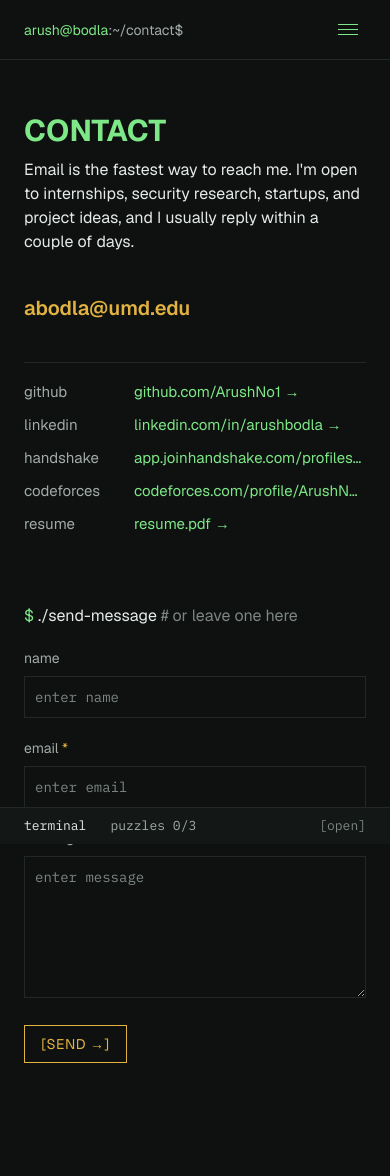
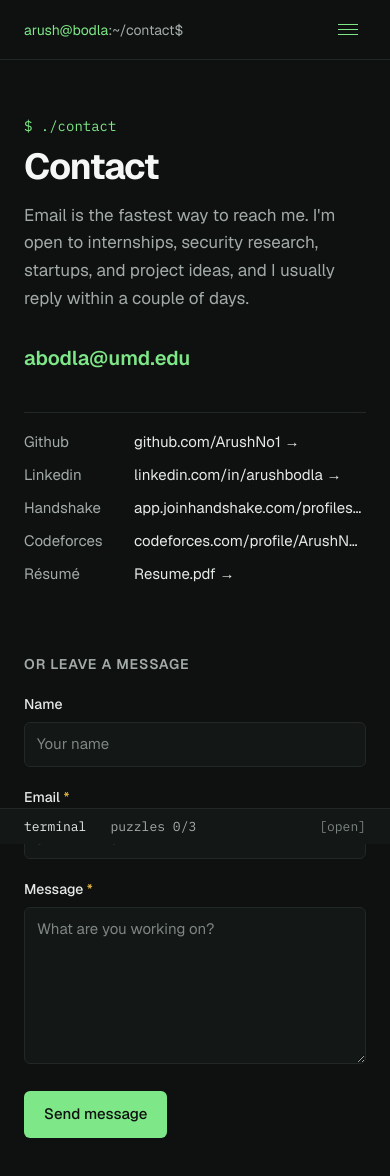
Before and after one commit to ArushNo1/PortfolioWebsite, a Next.js app: page /contact in a window 390 px wide. Shown: the top 1176 px of the page. Built offline with nearby package versions, Linux system fonts and the light colour scheme.

Commit message:
Contact and lab: shared header, real form styling, plain-English status messages

```diff
--- a/src/app/lab/LabClient.tsx
+++ b/src/app/lab/LabClient.tsx
@@ -3,6 +3,7 @@
 import { useEffect, useState } from 'react'
 import ChallengeGate from '@/components/challenges/ChallengeGate'
 import PostList from '@/components/lab/PostList'
+import PageHeader from '@/components/ui/PageHeader'
 import { TIER1_KEY } from '@/data/challenges'
 import type { PostMeta } from '@/lib/posts'
 
@@ -28,15 +29,14 @@ export default function LabClient({ posts }: LabClientProps) {
 
   return (
     <section className="mx-auto w-full max-w-6xl px-6 md:px-12 pt-14 md:pt-20 pb-12">
-      <h1 className="text-terminal-green text-3xl md:text-4xl leading-none font-bold mb-3">
-        LAB
-      </h1>
-      <p className="text-base max-w-[640px] mb-10">
-        Writeups, notes, and whatever I was thinking about at the time.
-      </p>
+      <div className="mb-10">
+        <PageHeader title="Lab" command="cd ~/lab">
+          Writeups, notes, and whatever I was thinking about at the time.
+        </PageHeader>
+      </div>
 
       {categories.length > 0 && (
-        <div className="flex flex-wrap gap-x-5 text-sm mb-2">
+        <div className="flex flex-wrap gap-2 text-sm mb-4">
           {['all', ...categories].map((c) => (
             <button
               key={c}
@@ -44,9 +44,11 @@ export default function LabClient({ posts }: LabClientProps) {
               onClick={() => setCategory(c)}
               aria-pressed={category === c}
               className={
-                category === c
-                  ? 'text-terminal-green underline underline-offset-[6px]'
-                  : 'text-terminal-white hover:text-terminal-green transition-colors duration-200'
+                `rounded-full border px-3 py-1 transition-colors duration-200 ${
+                  category === c
+                    ? 'border-terminal-green text-terminal-green'
+                    : 'border-terminal-border text-terminal-green-dim hover:text-terminal-white hover:border-terminal-border-bright'
+                }`
               }
             >
               {c}
--- a/src/components/contact/Contact.tsx
+++ b/src/components/contact/Contact.tsx
@@ -2,6 +2,7 @@
 
 import React, { useState } from 'react'
 import { socialLinks } from '@/data/socials'
+import PageHeader, { SectionLabel } from '@/components/ui/PageHeader'
 
 const EMAIL = 'abodla@umd.edu'
 
@@ -13,8 +14,8 @@ const OPEN_TO = ['internships', 'security research', 'startups', 'project ideas'
 const displayUrl = (href: string) => href.replace(/^https?:\/\/(www\.)?/, '')
 
 const inputClass =
-  'bg-transparent border border-terminal-border focus:border-terminal-green outline-none font-mono text-sm p-2.5 w-full text-terminal-bright placeholder:text-terminal-green-muted'
-const labelClass = 'block mb-2 text-terminal-green-dim text-sm'
+  'rounded-md bg-terminal-surface border border-terminal-border focus:border-terminal-green focus:ring-1 focus:ring-terminal-green outline-none text-[15px] px-3 py-2.5 w-full text-terminal-bright placeholder:text-terminal-green-muted transition-colors duration-200'
+const labelClass = 'block mb-2 text-terminal-white text-sm font-medium'
 
 export default function Contact() {
   const [formData, setFormData] = useState({ name: '', email: '', message: '', company: '' })
@@ -65,18 +66,15 @@ export default function Contact() {
   return (
     <section className="relative overflow-hidden mx-auto w-full max-w-6xl px-6 md:px-12 pt-14 md:pt-20 pb-12" id="contact">
       <div className="max-w-3xl">
-        <h1 className="text-terminal-green text-3xl md:text-4xl leading-none font-bold mb-3">
-          CONTACT
-        </h1>
-        <p className="text-base max-w-[640px] mb-10">
+        <PageHeader title="Contact" command="./contact">
           Email is the fastest way to reach me. I&apos;m open to{' '}
           {OPEN_TO.slice(0, -1).join(', ')}, and {OPEN_TO[OPEN_TO.length - 1]}, and I usually
           reply within a couple of days.
-        </p>
+        </PageHeader>
 
         <a
           href={`mailto:${EMAIL}`}
-          className="block text-terminal-amber text-xl md:text-2xl font-semibold mb-10 break-all hover:underline underline-offset-8"
+          className="mt-8 mb-10 inline-block text-terminal-green text-xl md:text-2xl font-semibold break-all hover:underline underline-offset-8"
         >
           {EMAIL}
         </a>
@@ -84,34 +82,31 @@ export default function Contact() {
         <div className="text-[15px] leading-[2.2] border-t border-terminal-border pt-3 mb-16">
           {socialLinks.map(({ href, label }) => (
             <p key={label} className="grid grid-cols-[110px_1fr] md:grid-cols-[160px_1fr]">
-              <span className="text-terminal-green-dim">{label}</span>
+              <span className="text-terminal-green-dim capitalize">{label}</span>
               <a
                 href={href}
                 target="_blank"
                 rel="noopener noreferrer"
-                className="text-terminal-green hover:underline truncate"
+                className="text-terminal-white hover:text-terminal-green transition-colors duration-200 truncate"
               >
                 {displayUrl(href)} →
               </a>
             </p>
           ))}
           <p className="grid grid-cols-[110px_1fr] md:grid-cols-[160px_1fr]">
-            <span className="text-terminal-green-dim">resume</span>
+            <span className="text-terminal-green-dim">Résumé</span>
             <a
               href="/Resume.pdf"
               target="_blank"
               rel="noopener noreferrer"
-              className="text-terminal-green hover:underline"
+              className="text-terminal-white hover:text-terminal-green transition-colors duration-200"
             >
-              resume.pdf →
+              Resume.pdf →
             </a>
           </p>
         </div>
 
-        <p className="text-base mb-5">
-          <span className="text-terminal-green">$</span> ./send-message{' '}
-          <span className="text-terminal-green-muted"># or leave one here</span>
-        </p>
+        <SectionLabel>Or leave a message</SectionLabel>
 
         <form onSubmit={handleSubmit} noValidate className="space-y-5 max-w-2xl">
           {/* Honeypot: hidden from people, filled in by bots */}
@@ -130,7 +125,7 @@ export default function Contact() {
 
           <div>
             <label htmlFor="name" className={labelClass}>
-              name
+              Name
             </label>
             <input
               id="name"
@@ -138,14 +133,14 @@ export default function Contact() {
               name="name"
               value={formData.name}
               onChange={handleChange}
-              placeholder="enter name"
+              placeholder="Your name"
               className={inputClass}
             />
           </div>
 
           <div>
             <label htmlFor="email" className={labelClass}>
-              email <span className="text-terminal-amber">*</span>
+              Email <span className="text-terminal-amber">*</span>
             </label>
             <input
               id="email"
@@ -153,17 +148,17 @@ export default function Contact() {
               name="email"
               value={formData.email}
               onChange={handleChange}
-              placeholder="enter email"
+              placeholder="you@example.com"
               className={inputClass}
             />
             {errors.email && (
-              <p className="text-terminal-red text-sm mt-1">{'# '}{errors.email}</p>
+              <p className="text-terminal-red text-sm mt-1">{errors.email}</p>
             )}
           </div>
 
           <div>
             <label htmlFor="message" className={labelClass}>
-              message <span className="text-terminal-amber">*</span>
+              Message <span className="text-terminal-amber">*</span>
             </label>
             <textarea
               id="message"
@@ -171,34 +166,34 @@ export default function Contact() {
               value={formData.message}
               onChange={handleChange}
               rows={6}
-              placeholder="enter message"
+              placeholder="What are you working on?"
               className={`${inputClass} resize-y`}
             />
             {errors.message && (
-              <p className="text-terminal-red text-sm mt-1">{'# '}{errors.message}</p>
+              <p className="text-terminal-red text-sm mt-1">{errors.message}</p>
             )}
           </div>
 
           <button
             type="submit"
             disabled={status === 'loading'}
-            className="border border-terminal-amber text-terminal-amber text-sm tracking-[.04em] px-4 py-2 hover:bg-terminal-amber hover:text-terminal-bg transition-colors disabled:opacity-50"
+            className="rounded-md bg-terminal-green px-5 py-3 text-[15px] font-medium text-terminal-bg hover:bg-terminal-bright transition-colors duration-200 disabled:opacity-50 focus-visible:outline focus-visible:outline-2 focus-visible:outline-offset-2 focus-visible:outline-terminal-green"
           >
-            [SEND →]
+            Send message
           </button>
 
           <div role="status" aria-live="polite">
             {status === 'loading' && (
-              <p className="text-terminal-green-dim text-sm">{'# sending...'}</p>
+              <p className="text-terminal-green-dim text-sm">Sending…</p>
             )}
             {status === 'success' && (
-              <p className="text-terminal-green text-sm">{'# message received'}</p>
+              <p className="text-terminal-green text-sm">Message sent. I'll get back to you soon.</p>
             )}
             {status === 'limited' && (
-              <p className="text-terminal-red text-sm">{'# rate limited, try again later or email directly'}</p>
+              <p className="text-terminal-red text-sm">Too many messages. Try again later, or email me directly.</p>
             )}
             {status === 'error' && (
-              <p className="text-terminal-red text-sm">{'# send failed, try email instead'}</p>
+              <p className="text-terminal-red text-sm">Couldn't send that. Email me directly instead.</p>
             )}
           </div>
         </form>
--- a/src/components/lab/PostList.tsx
+++ b/src/components/lab/PostList.tsx
@@ -7,7 +7,7 @@ interface PostListProps {
 
 export default function PostList({ posts }: PostListProps) {
   if (posts.length === 0) {
-    return <p className="text-terminal-green-muted"># no posts here yet</p>
+    return <p className="text-terminal-green-muted py-5">No posts here yet.</p>
   }
 
   return (
@@ -18,16 +18,16 @@ export default function PostList({ posts }: PostListProps) {
             href={`/lab/${post.slug}`}
             className="group grid gap-x-6 gap-y-1 md:grid-cols-[120px_1fr_180px] md:items-baseline py-5"
           >
-            <span className="text-terminal-green-dim text-sm">{post.date}</span>
+            <span className="font-mono text-terminal-green-muted text-sm">{post.date}</span>
             <span>
-              <span className="block text-terminal-amber text-base font-semibold mb-1 group-hover:underline underline-offset-4">
+              <span className="block text-terminal-bright text-lg font-semibold mb-1 group-hover:text-terminal-green transition-colors duration-200">
                 {post.title}
               </span>
               {post.description && (
-                <span className="block text-[15px] max-w-[640px]">{post.description}</span>
+                <span className="block text-[15px] text-terminal-green-dim max-w-[640px]">{post.description}</span>
               )}
             </span>
-            <span className="text-terminal-green-dim text-[13px] md:text-right">
+            <span className="font-mono text-terminal-green-muted text-xs md:text-right">
               {post.tags.join(' · ')}
             </span>
           </Link>
```
